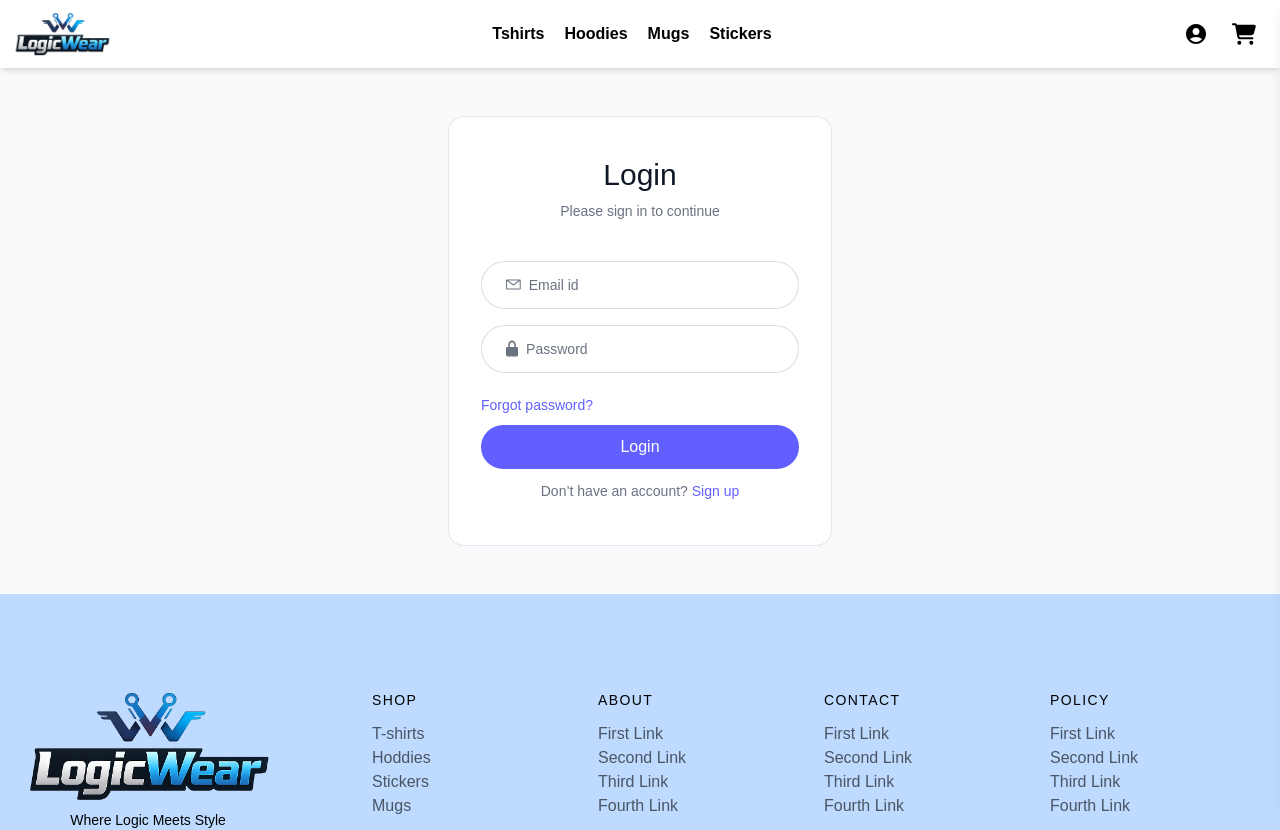
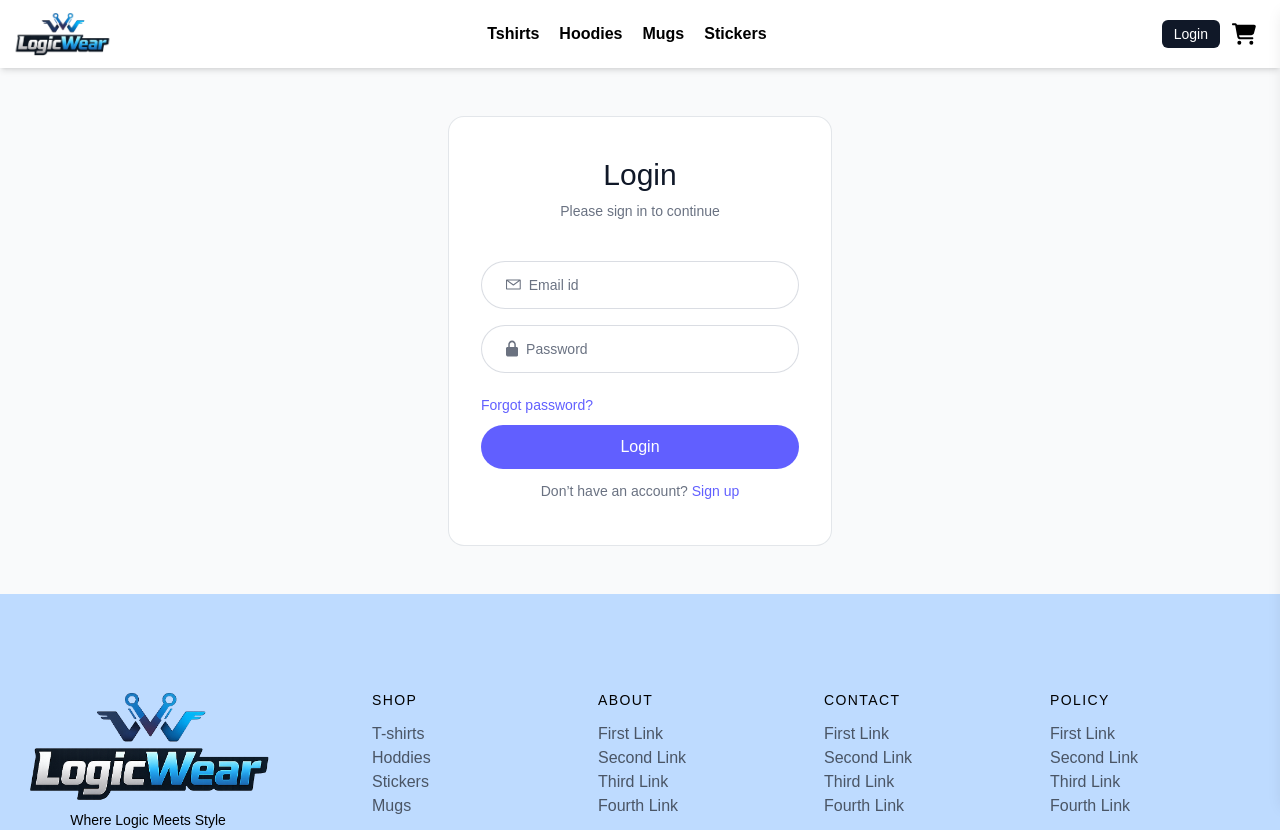
Before and after one commit to suparnav74/logicwear, a Next.js app: page /login in a window 1280 px wide. Shown: the top 830 px of the page. Built offline with nearby package versions, Linux system fonts and the light colour scheme.

Commit message:
add authcontext

```diff
--- a/app/components/Navbar.tsx
+++ b/app/components/Navbar.tsx
@@ -7,22 +7,16 @@ import { FiPlusCircle, FiMinusCircle } from "react-icons/fi";
 import { MdDelete, MdAccountCircle } from "react-icons/md";
 import { useEffect, useState } from "react";
 import { getCart, clearCartStorage, saveCart } from "@/utils/cart";
+import { useRouter } from "next/navigation";
+import { useAuth } from "@/context/AuthContext";
 
 const Navbar = () => {
   const [openCart, setOpenCart] = useState(false);
-  // const [cartItems, setCartItems] = useState([
-  //   {
-  //     variantId: "12345",
-  //     id: 1,
-  //     name: "Wear The Code",
-  //     price: 400,
-  //     image: "/tshirt.webp",
-  //     size: "M",
-  //     color: "Black",
-  //     qty: 1,
-  //   },
-  // ]);
   const [cartItems, setCartItems] = useState([...getCart()]);
+  const [openDropdown, setOpenDropdown] = useState(false);
+  const { isLoggedIn, logout } = useAuth();
+  const Router = useRouter();
+
   // Increase quantity
   const increaseQty = (id: string) => {
     setCartItems((items) =>
@@ -32,7 +26,7 @@ const Navbar = () => {
     );
   };
 
-  // Decrease quantity (min 1)
+  // Decrease quantity
   const decreaseQty = (id: string) => {
     setCartItems((items) =>
       items.map((item) =>
@@ -58,6 +52,16 @@ const Navbar = () => {
   useEffect(() => {
     saveCart(cartItems);
   }, [cartItems]);
+
+  useEffect(() => {
+    // eslint-disable-next-line react-hooks/set-state-in-effect
+    setOpenDropdown(false);
+  }, [isLoggedIn]);
+
+  const handleLogout = () => {
+    logout();
+    Router.push("/login");
+  };
 
   return (
     <>
@@ -102,12 +106,47 @@ const Navbar = () => {
               Stickers
             </Link>
           </nav>
-          <Link
-            href={"/login"}
-            className="inline-flex items-center text-black text-2xl border-0 py-1 px-3 focus:outline-none hover:text-blue-600 rounded mt-4 md:mt-0"
-          >
-            <MdAccountCircle />
-          </Link>
+          {isLoggedIn ? (
+            <div className="relative">
+              <button
+                onClick={() => setOpenDropdown(!openDropdown)}
+                className="inline-flex items-center text-black text-2xl border-0 py-1 px-3 focus:outline-none hover:text-blue-600 rounded mt-4 md:mt-0"
+              >
+                <MdAccountCircle />
+              </button>
+
+              {openDropdown && (
+                <div className="absolute right-0 mt-2 w-40 bg-blue-50 border-md text-black shadow-md rounded">
+                  <Link
+                    href="/account"
+                    className="block px-4 py-2 hover:bg-blue-200 rounded"
+                  >
+                    My Account
+                  </Link>
+                  <Link
+                    href="/orders"
+                    className="block px-4 py-2 hover:bg-blue-200 rounded"
+                  >
+                    Orders
+                  </Link>
+                  <button
+                    onClick={handleLogout}
+                    className="block w-full text-left px-4 py-2 hover:bg-blue-200 rounded"
+                  >
+                    Logout
+                  </button>
+                </div>
+              )}
+            </div>
+          ) : (
+            <Link
+              href="/login"
+              className="inline-flex items-center bg-gray-900 text-white px-3 py-1 rounded-md text-sm font-medium
+             hover:bg-blue-600 transition-colors duration-200 mt-4 md:mt-0"
+            >
+              Login
+            </Link>
+          )}
           <button
             onClick={() => {
               setCartItems(getCart());
--- a/app/layout.tsx
+++ b/app/layout.tsx
@@ -4,6 +4,7 @@ import "./globals.css";
 import Navbar from "./components/Navbar";
 import Footer from "./components/Footer";
 import { ToastContainer } from "react-toastify";
+import { AuthProvider } from "@/context/AuthContext";
 
 const geistSans = Geist({
   variable: "--font-geist-sans",
@@ -30,10 +31,12 @@ export default function RootLayout({
       <body
         className={`${geistSans.variable} ${geistMono.variable} antialiased`}
       >
+        <AuthProvider>
         <ToastContainer/>
         <Navbar />
         {children}
         <Footer />
+        </AuthProvider>
       </body>
     </html>
   );
--- a/app/login/page.tsx
+++ b/app/login/page.tsx
@@ -3,10 +3,12 @@ import Link from "next/link";
 import { useState } from "react";
 import { toast } from "react-toastify";
 import { useRouter } from "next/navigation";
+import { useAuth } from "@/context/AuthContext";
 
 const Login = () => {
   const [email, setEmail] = useState("");
     const [password, setPassword] = useState("");
+    const { login } = useAuth();
     const router = useRouter();
     const handleChange = (e: React.ChangeEvent<HTMLInputElement>) => {
     const { name, value } = e.target;
@@ -25,6 +27,7 @@ const Login = () => {
       if (response.status === 200) {
         localStorage.setItem("token", data.token);
         toast.success("Login successful!");
+        login(data.token);
         router.push("/");
 
       }
--- /dev/null
+++ b/context/AuthContext.tsx
@@ -0,0 +1,45 @@
+"use client";
+
+import { createContext, useContext, useEffect, useState } from "react";
+
+type AuthContextType = {
+  isLoggedIn: boolean;
+  login: (token: string) => void;
+  logout: () => void;
+};
+
+const AuthContext = createContext<AuthContextType | null>(null);
+
+export const AuthProvider = ({ children }: { children: React.ReactNode }) => {
+  const [isLoggedIn, setIsLoggedIn] = useState(false);
+
+  // check login on load
+  useEffect(() => {
+    const token = localStorage.getItem("token");
+    // eslint-disable-next-line react-hooks/set-state-in-effect
+    setIsLoggedIn(!!token);
+  }, []);
+
+  const login = (token: string) => {
+    localStorage.setItem("token", token);
+    setIsLoggedIn(true);
+  };
+
+  const logout = () => {
+    localStorage.removeItem("token");
+    setIsLoggedIn(false);
+  };
+
+  return (
+    <AuthContext.Provider value={{ isLoggedIn, login, logout }}>
+      {children}
+    </AuthContext.Provider>
+  );
+};
+
+// custom hook
+export const useAuth = () => {
+  const context = useContext(AuthContext);
+  if (!context) throw new Error("useAuth must be used inside AuthProvider");
+  return context;
+};
--- a/package.json
+++ b/package.json
@@ -16,7 +16,8 @@
     "react": "19.2.3",
     "react-dom": "19.2.3",
     "react-icons": "^5.5.0",
-    "react-toastify": "^11.0.5"
+    "react-toastify": "^11.0.5",
+    "react-top-loading-bar": "^3.0.2"
   },
   "devDependencies": {
     "@tailwindcss/postcss": "^4.1.18",
```
Also changed, not shown: 1 other file (tests, documents, lock files or other folders).
